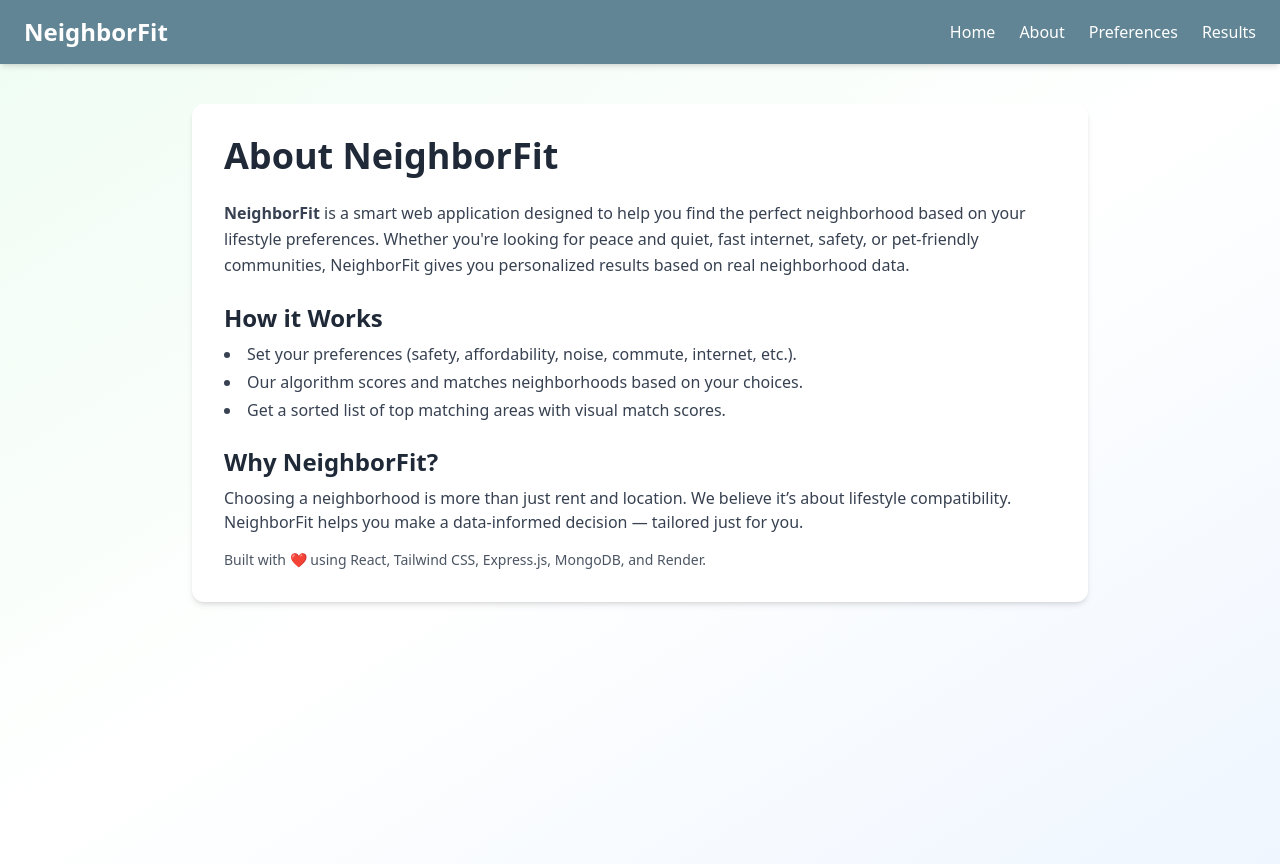
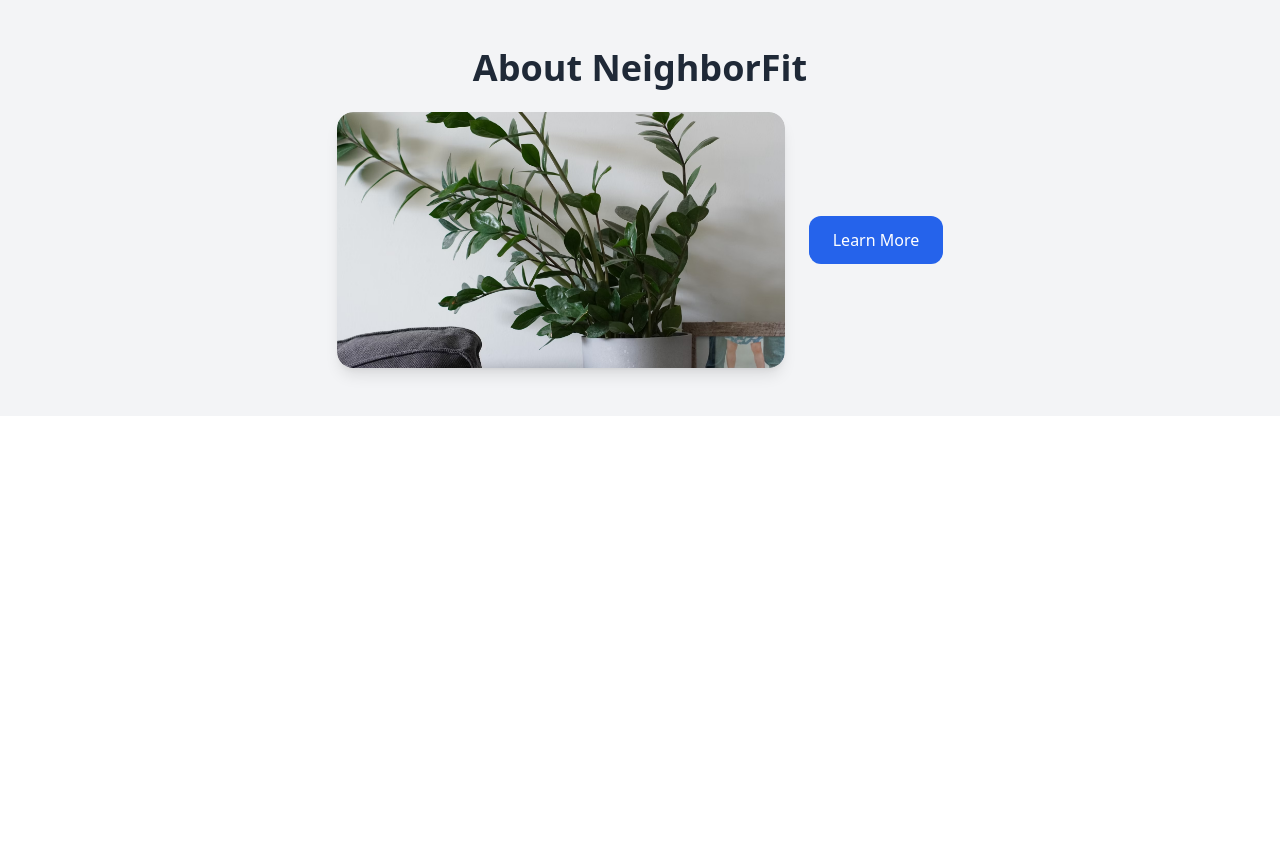
Before and after one commit to Vaduni/Vaduni_Niranjan_GCET, a React (Create React App) app in the folder neighborFit/frontend/: page /About in a window 1280 px wide. After the commit the page ends 800 px from the top, so only its background shows below. Built offline with nearby package versions, Linux system fonts and the light colour scheme.

Commit message:
added background image

```diff
--- a/neighborFit/frontend/src/pages/About.js
+++ b/neighborFit/frontend/src/pages/About.js
@@ -1,34 +1,78 @@
-import Navbar from '../components/Navbar';
+// src/components/About.js
+import Image from 'next/image';
+import { useState } from 'react';
+import { motion, AnimatePresence } from 'framer-motion';
 
 export default function About() {
+  const [showPopup, setShowPopup] = useState(false);
+
   return (
-    <>
-      <Navbar />
-      <div className="min-h-screen bg-gradient-to-br from-green-50 via-white to-blue-50 px-6 py-10">
-        <div className="max-w-4xl mx-auto bg-white p-8 rounded-xl shadow-md">
-          <h1 className="text-4xl font-bold text-gray-800 mb-6">About NeighborFit</h1>
+    <section id="about" className="relative py-12 bg-gray-100">
+      <div className="max-w-6xl mx-auto px-4 text-center">
+        <h2 className="text-4xl font-bold text-gray-800 mb-6">About NeighborFit</h2>
+        <div className="flex flex-col md:flex-row items-center justify-center gap-6">
+          <motion.div
+            whileHover={{ scale: 1.05 }}
+            className="relative w-full max-w-md h-64 overflow-hidden rounded-2xl shadow-lg"
+          >
+            <Image
+              src="/images/about.jpg"
+              alt="About NeighborFit"
+              layout="fill"
+              objectFit="cover"
+              className="rounded-2xl"
+            />
+          </motion.div>
 
-          <p className="text-gray-700 leading-relaxed mb-4">
-            <strong>NeighborFit</strong> is a smart web application designed to help you find the perfect neighborhood based on your lifestyle preferences. Whether you're looking for peace and quiet, fast internet, safety, or pet-friendly communities, NeighborFit gives you personalized results based on real neighborhood data.
-          </p>
-
-          <h2 className="text-2xl font-semibold text-gray-800 mt-6 mb-2">How it Works</h2>
-          <ul className="list-disc list-inside text-gray-700 space-y-1">
-            <li>Set your preferences (safety, affordability, noise, commute, internet, etc.).</li>
-            <li>Our algorithm scores and matches neighborhoods based on your choices.</li>
-            <li>Get a sorted list of top matching areas with visual match scores.</li>
-          </ul>
-
-          <h2 className="text-2xl font-semibold text-gray-800 mt-6 mb-2">Why NeighborFit?</h2>
-          <p className="text-gray-700 mb-4">
-            Choosing a neighborhood is more than just rent and location. We believe it’s about lifestyle compatibility. NeighborFit helps you make a data-informed decision — tailored just for you.
-          </p>
-
-          <p className="text-gray-600 text-sm">
-            Built with ❤️ using React, Tailwind CSS, Express.js, MongoDB, and Render.
-          </p>
+          <button
+            onClick={() => setShowPopup(true)}
+            className="mt-6 md:mt-0 px-6 py-3 bg-blue-600 text-white rounded-xl hover:bg-blue-700 transition"
+          >
+            Learn More
+          </button>
         </div>
       </div>
-    </>
+
+      {/* Popup with Framer Motion */}
+      <AnimatePresence>
+        {showPopup && (
+          <motion.div
+            className="fixed inset-0 z-50 bg-black bg-opacity-50 flex items-center justify-center px-4"
+            initial={{ opacity: 0 }}
+            animate={{ opacity: 1 }}
+            exit={{ opacity: 0 }}
+            onClick={() => setShowPopup(false)}
+          >
+            <motion.div
+              className="bg-white rounded-2xl p-8 max-w-2xl shadow-2xl relative"
+              initial={{ scale: 0.8, opacity: 0 }}
+              animate={{ scale: 1, opacity: 1 }}
+              exit={{ scale: 0.8, opacity: 0 }}
+              transition={{ duration: 0.3 }}
+              onClick={(e) => e.stopPropagation()}
+            >
+              <button
+                onClick={() => setShowPopup(false)}
+                className="absolute top-4 right-4 text-gray-500 hover:text-gray-800 text-xl"
+              >
+                &times;
+              </button>
+              <h3 className="text-2xl font-semibold mb-4 text-gray-800">What is NeighborFit?</h3>
+              <p className="text-gray-600 text-left space-y-4 leading-relaxed">
+                <strong>NeighborFit</strong> is a full-stack web application created to match individuals with neighborhoods
+                that suit their lifestyle preferences. Developed in just two weeks with no budget, it uses real-world data and
+                a custom matching algorithm to provide personalized suggestions.
+                <br /><br />
+                This project is backed by rigorous research and user analysis, addressing limitations in current solutions by
+                focusing on safety, affordability, commute, internet access, and other quality-of-life factors.
+                <br /><br />
+                Built entirely with free tools, the platform demonstrates strong problem-solving skills, data handling, and
+                system thinking. It is fully functional and deployed, with documented code and design rationale available on GitHub.
+              </p>
+            </motion.div>
+          </motion.div>
+        )}
+      </AnimatePresence>
+    </section>
   );
 }
```
Also changed, not shown: neighborFit/frontend/public/images/about.jpg (added), 1 other file (tests, documents, lock files or other folders).
